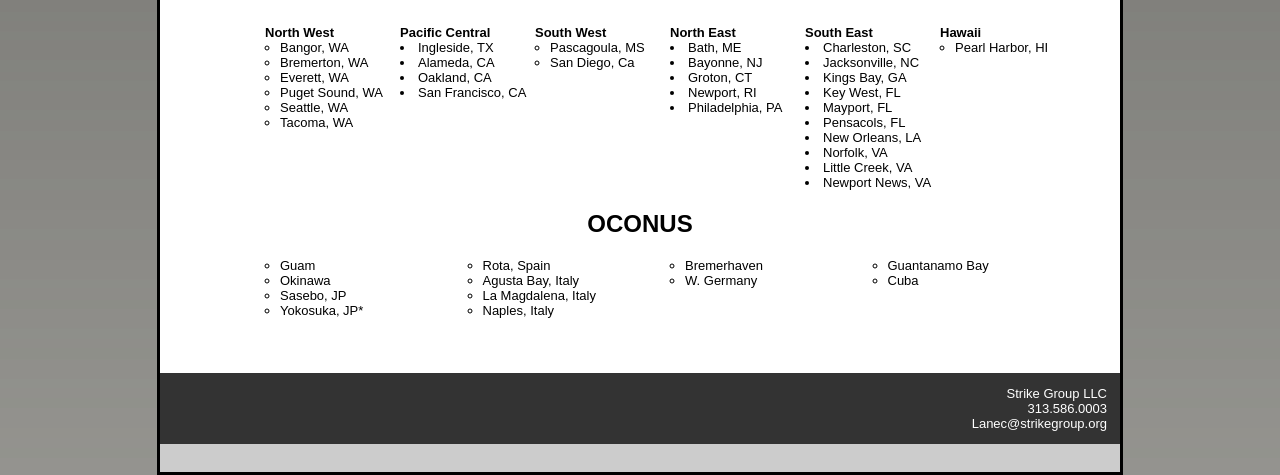
After one commit to evanplaice/StrikeGroup.org, a Python web app: template templates/shiprider-program.html in a window 1280 px wide. The commit adds this page. Shown: the part 768-1243 px from the top of the page. Run offline with Jinja, Linux system fonts and the light colour scheme; the template is opened without the code that fills it, so the values that code supplies are empty; some libraries are stand-ins or nearby versions.

Commit message:
Added all changes as speficied in "Update 4"

```diff
--- a/app/routes.py
+++ b/app/routes.py
@@ -25,6 +25,7 @@ static = [
   Route('/usmc',                    StaticHandler,  defaults={'_uri':'usmc'}),
   Route('/usmc-newsletter',         StaticHandler,  defaults={'_uri':'usmc-newsletter'}),
   Route('/dynmcdermott-petroleum',  StaticHandler,  defaults={'_uri':'dynmcdermott-petroleum'}),
+  Route('/shiprider-program',       StaticHandler,  defaults={'_uri':'shiprider-program'}),
   Route('/louis-stokes-medical',    StaticHandler,  defaults={'_uri':'louis-stokes-medical'}),
   Route('/seaport-e',               StaticHandler,  defaults={'_uri':'seaport-e'}),
   Route('/detroit-public-schools',  StaticHandler,  defaults={'_uri':'detroit-public-schools'}),
--- a/app/urls.py
+++ b/app/urls.py
@@ -24,8 +24,9 @@ sub = [
   { 'uri':'kitting-capabilities',   'url':'/kitting-capabilities',    'template':'kitting-capabilities.html',   'title':'Kitting Capabilities' },
   { 'uri':'usmc',                   'url':'/usmc',                    'template':'usmc.html',                   'title':'USMC Combat Camera' },
   { 'uri':'usmc-newsletter',        'url':'/usmc-newsletter',         'template':'usmc-newsletter.html',        'title':'USMC Combat Camera Newsletter' },
+  { 'uri':'louis-stokes-medical',   'url':'/louis-stokes-medical',    'template':'louis-stokes-medical.html',   'title':'Louis Stokes Cleveland, VA Medical Center' },
   { 'uri':'dynmcdermott-petroleum', 'url':'/dynmcdermott-petroleum',  'template':'dynmcdermott-petroleum.html', 'title':'DynMcDermott Petroleum Operations' },
-  { 'uri':'louis-stokes-medical',   'url':'/louis-stokes-medical',    'template':'louis-stokes-medical.html',   'title':'Louis Stokes Cleveland, VA Medical Center' },
+  { 'uri':'shiprider-program',      'url':'/shiprider-program',       'template':'shiprider-program.html',      'title':'Navy Shiprider Program' },
   { 'uri':'detroit-public-schools', 'url':'/detroit-public-schools',  'template':'detroit-public-schools.html', 'title':'Detroit Public Schools' },
   { 'uri':'gulfport-biloxi',        'url':'/gulfport-biloxi',         'template':'gulfport-biloxi.html',        'title':'Gulfport-Biloxi International Airport Runway' }
 ]
--- /dev/null
+++ b/templates/shiprider-program.html
@@ -0,0 +1,145 @@
+{% extends '_base.html' %}
+{% block page_style %}
+<style>
+#images1 {
+  margin-bottom:10px;
+}
+
+#regions {
+  margin-left:50px;
+  margin-right:50px;
+}
+
+.region_header {
+  margin-bottom:20px;
+}
+
+.region_header img {
+  border:none;
+}
+
+.region_details {
+  padding-left:30px;
+  margin-bottom:20px;
+}
+</style>
+{% endblock %}
+{% block page_content %}
+<section id="images1" class="columngroup">
+  <figure class="threecolumnimage" style="width:25%">
+    <img src='shiprider_program_1.png' alt='Photo of aircraft carrier 1' width="200" height="150" />
+  </figure>
+  <figure class="threecolumnimage" style="width:50%;">
+    <img src='shiprider_program_2.png' alt='Photo of fighter jet' width="320" height="160" />
+  </figure>
+  <figure class="threecolumnimage" style="width:25%;">
+    <img src='shiprider_program_3.png' alt='Photo of aircraft carrier 2' width="200" height="150" />
+  </figure>
+</section>
+
+<section id="info" class="description">
+  <p>Strike Group will provide Ship Riders that will support equipment installation, maintenance, modification and technical training.  Includes on-site technical support as well as escalation support for the customer’s trained personnel.  The Ship Riders will support the customer’s unique requirements and engineer custom solutions.  Some of the many key points to making this a cost effective and successful program is the quality of personnel hired and services Strike Group will provide to support the Navy customer.  Strike Groups’ trained and experienced personnel will be dispersed among customer locations on a Global basis and will be located on ships docked or at sea.</p>
+  <div id="regions">
+    <div class="columntable region_header">
+      <figure class="threecolumncell">
+        <img src="shiprider_program_4.png" />
+      </figure>
+      <div class="threecolumncell">
+        <h1>CONUS</h1>
+      </div>
+      <figure class="threecolumncell">
+        <img src="shiprider_program_5.png" />
+      </figure>
+    </div>
+    <div class="columntable region_details">
+      <div class="sixcolumncell">
+        <h5>North West</h5>
+        <ul class="fancylist">
+          <li>Bangor, WA</li>
+          <li>Bremerton, WA</li>
+          <li>Everett, WA</li>
+          <li>Puget Sound, WA</li>
+          <li>Seattle, WA</li>
+          <li>Tacoma, WA</li>
+        </ul>
+      </div>
+      <div class="sixcolumncell">
+        <h5>Pacific Central</h5>
+          <li>Ingleside, TX</li>
+          <li>Alameda, CA</li>
+          <li>Oakland, CA</li>
+          <li>San Francisco, CA</li>
+      </div>
+      <div class="sixcolumncell">
+        <h5>South West</h5>
+        <ul class="fancylist">
+          <li>Pascagoula, MS</li>
+          <li>San Diego, Ca</li>
+        </ul>
+      </div>
+      <div class="sixcolumncell">
+        <h5>North East</h5>
+          <li>Bath, ME</li>
+          <li>Bayonne, NJ</li>
+          <li>Groton, CT</li>
+          <li>Newport, RI</li>
+          <li>Philadelphia, PA</li>
+      </div>
+      <div class="sixcolumncell">
+        <h5>South East</h5>
+          <li>Charleston, SC</li>
+          <li>Jacksonville, NC</li>
+          <li>Kings Bay, GA</li>
+          <li>Key West, FL</li>
+          <li>Mayport, FL</li>
+          <li>Pensacols, FL</li>
+          <li>New Orleans, LA</li>
+          <li>Norfolk, VA</li>
+          <li>Little Creek, VA</li>
+          <li>Newport News, VA</li>
+      </div>
+      <div class="sixcolumncell">
+        <h5>Hawaii</h5>
+        <ul class="fancylist">
+          <li>Pearl Harbor, HI</li>
+        </ul>
+      </div>
+    </div>
+    <div class="columntable region_header">
+      <div>
+        <h1>OCONUS</h1>
+      </div>
+    </div>
+    <div class="columntable region_details">
+      <div class="fourcolumncell">
+        <ul class="fancylist">
+          <li>Guam</li>
+          <li>Okinawa</li>
+          <li>Sasebo, JP</li>
+          <li>Yokosuka, JP*</li>
+        </ul>
+      </div>
+      <div class="fourcolumncell">
+        <ul class="fancylist">
+          <li>Rota, Spain</li>
+          <li>Agusta Bay, Italy</li>
+          <li>La Magdalena, Italy</li>
+          <li>Naples, Italy</li>
+        </ul>
+      </div>
+      <div class="fourcolumncell">
+        <ul class="fancylist">
+          <li>Bremerhaven</li>
+          <li>W. Germany</li>
+        </ul>
+      </div>
+      <div class="fourcolumncell">
+        <ul class="fancylist">
+          <li>Guantanamo Bay</li>
+          <li>Cuba</li>
+        </ul>
+      </div>
+    </div>
+  </div>
+</section>
+{% endblock %}
```
Also changed, not shown: templates/government-projects.html (+87 -57 lines), templates/strategic-sourcing.html (+45 -41 lines), static/images/government_projects_6.png (added), static/images/shiprider_program_1.png (added), static/images/shiprider_program_2.png (added), static/images/shiprider_program_3.png (added), static/images/shiprider_program_4.png (added), static/images/shiprider_program_5.png (added).
